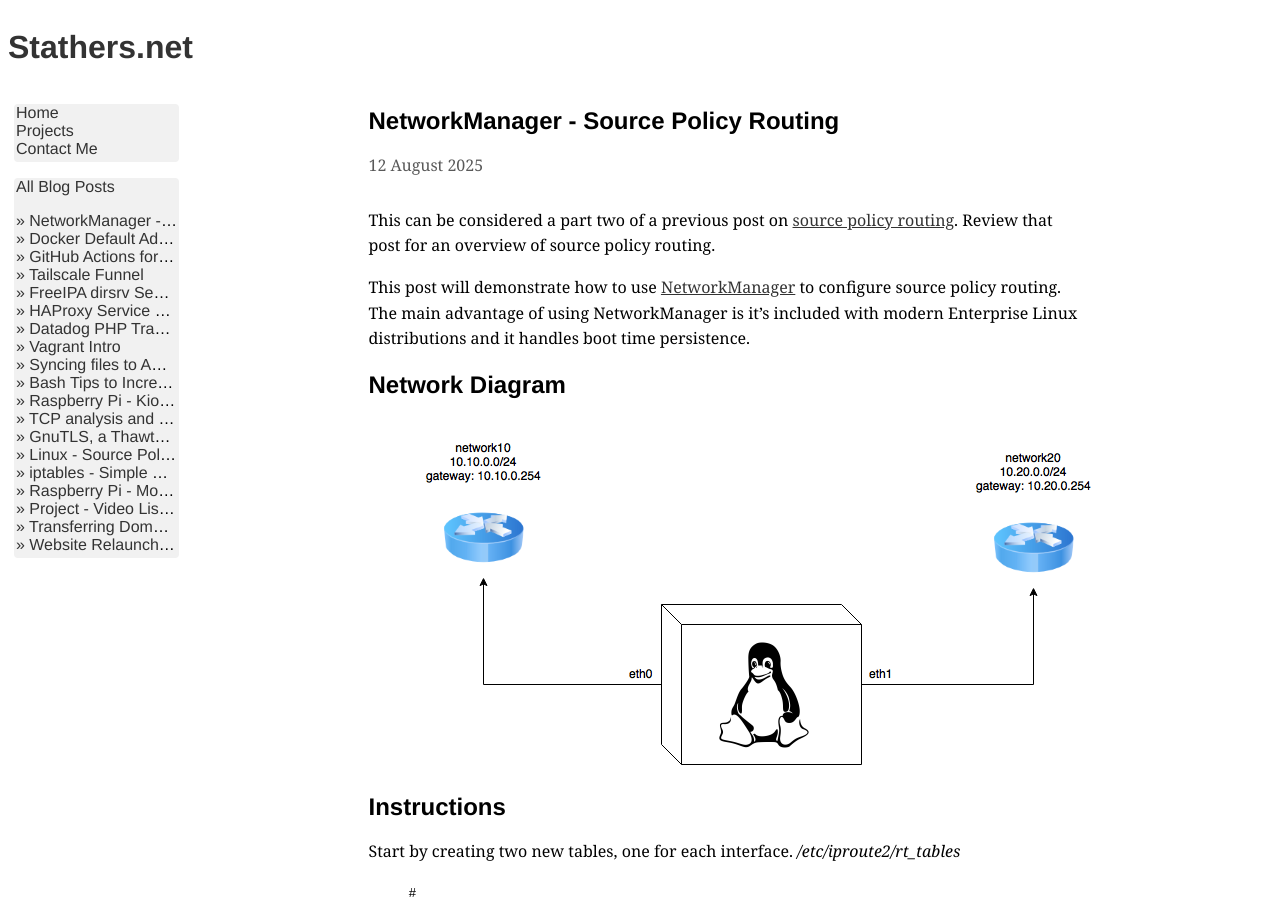
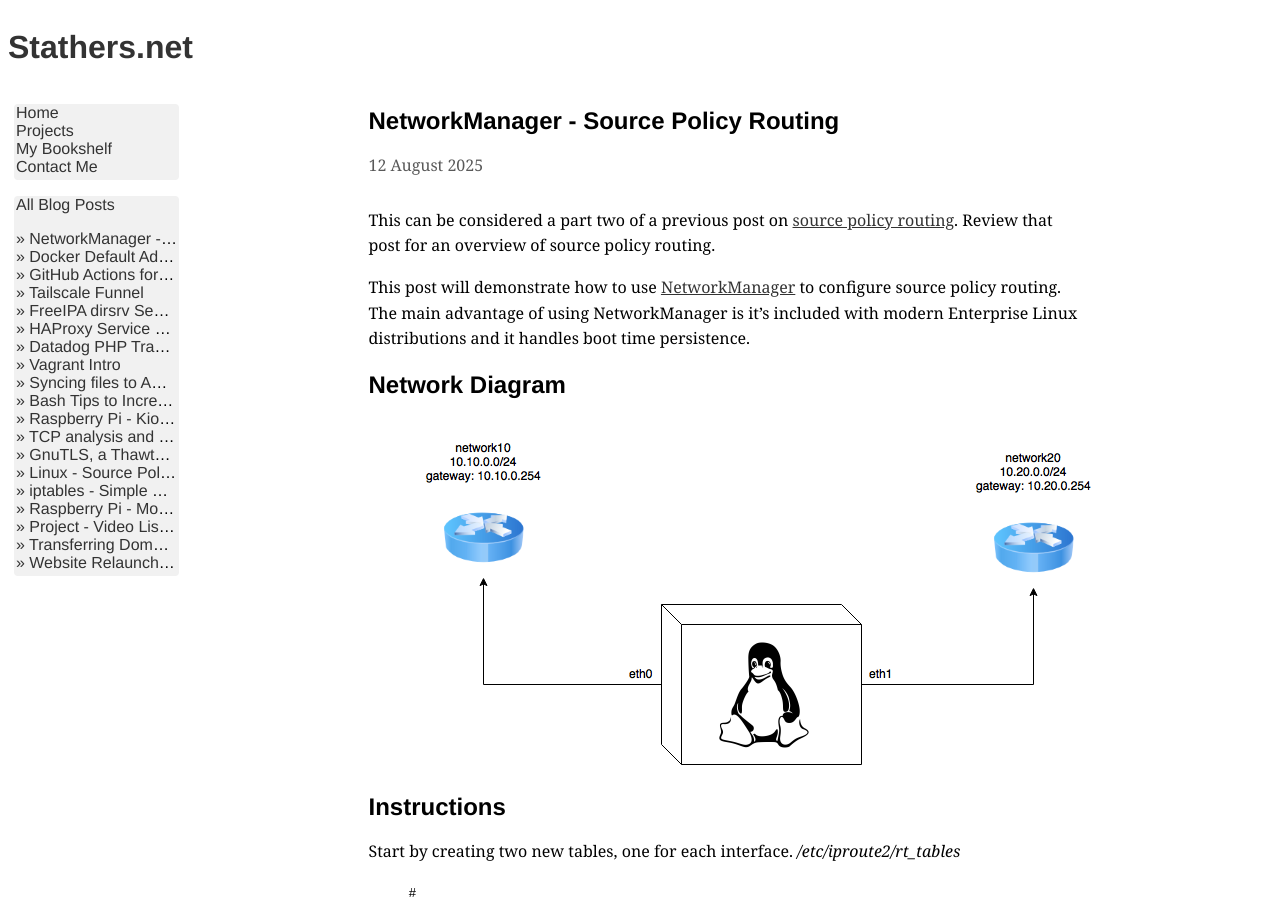
Before and after one commit to mstathers/stathers-net, a Jekyll site: the page built from index.html, in a window 1280 px wide and 900 px high. Built offline with Jekyll 4.4.1, drawn with Linux system fonts in a browser that asks for light colours; the list of posts is cut into pages by our own code.

Commit message:
Add mybookshelf link to nav bar

```diff
--- a/_layouts/default.html
+++ b/_layouts/default.html
@@ -25,6 +25,7 @@
         <ul class="nav_ul">
             <li class="nav"><a class="nav" href="/">Home</a></li>
             <li class="nav"><a class="nav" href="https://github.com/mstathers/" target="_blank">Projects</a></li>
+            <li class="nav"><a class="nav" href="https://mybookshelf.stathers.net" target="_blank">My Bookshelf</a></li>
             <li class="nav"><a class="nav" href="/contact.html">Contact Me</a></li>
         </ul>
     </div>
```
